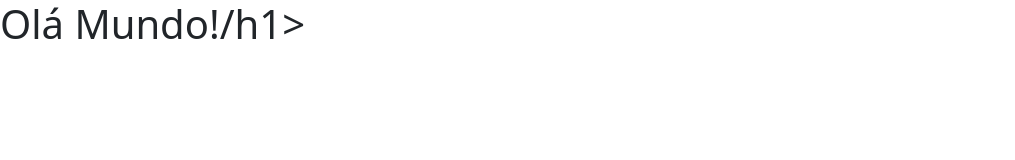
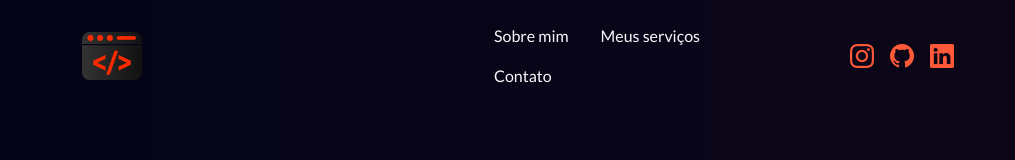
Before and after one commit to mpdevtech/demo, a plain HTML site: page index.html in a window 1280 px wide. Shown: the whole page, without its empty margins (0-1015 px from the left). Drawn offline with nearby package versions, Linux system fonts and the light colour scheme.

Commit message:
Criei a navbar

```diff
--- a/css/style.css
+++ b/css/style.css
@@ -0,0 +1,24 @@
+@import url('https://fonts.googleapis.com/css2?family=Inter:wght@100;200;300;400;500;600;700;800;900&family=Lato:ital,wght@0,100;0,300;0,400;0,700;0,900;1,100;1,300;1,400;1,700;1,900&family=Open+Sans:ital,wght@0,300;0,400;0,500;0,600;0,700;0,800;1,300;1,400;1,500;1,600;1,700;1,800&family=Raleway:wght@700&display=swap');
+
+
+* {
+    padding: 0;
+    margin: 0;
+    border: 0;
+    box-sizing: border-box;
+
+  }
+  body {
+    font-family: "Lato", Arial, Helvetica, sans-serif;
+    background: rgb(5,5,24);
+    background: linear-gradient(90deg, rgba(5,5,24,1) 0%, rgb(14, 5, 24) 100%);
+  }
+ .logo-mp {
+    width: 60px;
+  }
+  .bi {
+    color: #ff5938 !important;
+  }
+  .bi:hover {
+    color: #ff7a21 !important;
+  }
--- a/index.html
+++ b/index.html
@@ -8,12 +8,46 @@
     <link href="https://cdn.jsdelivr.net/npm/bootstrap@5.2.0/dist/css/bootstrap.min.css" rel="stylesheet" integrity="sha384-gH2yIJqKdNHPEq0n4Mqa/HGKIhSkIHeL5AyhkYV8i59U5AR6csBvApHHNl/vI1Bx" crossorigin="anonymous">
     <!-- BOOTSTRAP ICONS -->
     <link rel="stylesheet" href="https://cdn.jsdelivr.net/npm/bootstrap-icons@1.9.1/font/bootstrap-icons.css">
+    <link rel="stylesheet" href="css/style.css">
+    <link rel="icon" type="image/x-icon" href="css/img/favicon.ico">
+    <link rel="preconnect" href="https://fonts.googleapis.com">
+
 
     <title>Portfolio mp</title>
 </head>
 <body>
-<h1>Olá Mundo!/h1>
-
-
+    <div class="container">
+        <div class="row align-items-center justify-content-center">
+            <div class="col-4">
+                <a href="#" class="navbar-brand ">
+                    <img src="css/img/logo.png" alt="" class="logo-mp">
+                </a>
+            </div>
+            <div class="col-4">
+                <ul class="nav p-3">
+                    <li class="nav-item">
+                        <a href="#" active class="nav-link link-light">Sobre mim</a>
+                    </li>
+                    <li class="nav-item">
+                        <a href="#" class="nav-link link-light">Meus serviços</a>
+                    </li>
+                    <li class="nav-item"><a href="#" class="nav-link link-light">Contato
+                        </a>
+                    </li>
+                </ul>
+            </div>
+            <div class="col-4 d-flex icons ">
+                <a href="#" class="nav-link px-2 fs-4">
+                    <i class="bi bi-instagram"></i>
+                </a>
+                <a href="#" class="nav-link px-2 fs-4">
+                    <i class="bi bi-github"></i>
+                </a>
+                <a href="#" class="nav-link px-2 fs-4">
+                    <i class="bi bi-linkedin"></i>
+                </a>
+            </div>
+        </div>
+    </div>
 </body>
 </html>
```
Also changed, not shown: css/img/favicon.ico (added), css/img/logo.png (added).
